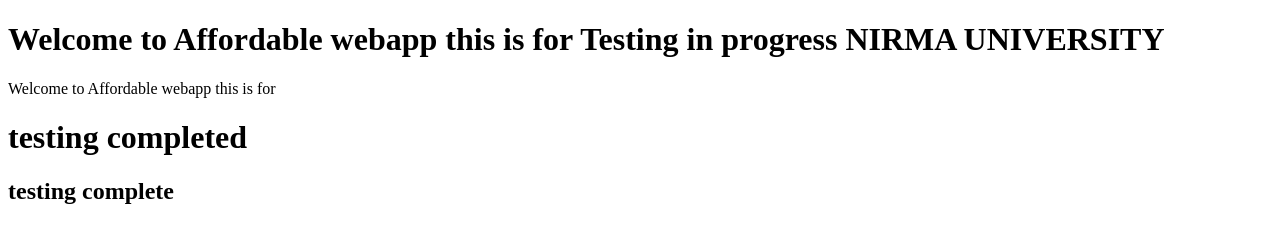
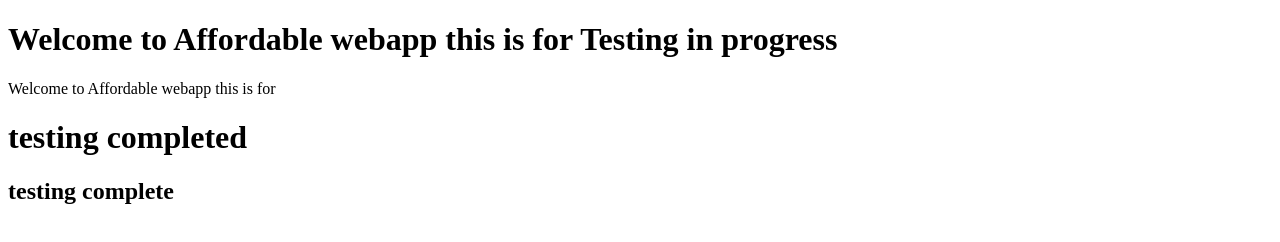
Before and after one commit to vineeshkn/nirmatest, a plain HTML site: page index.html in a window 1280 px wide. Drawn offline with Linux system fonts and the light colour scheme.

Commit message:
Update index.html

```diff
--- a/index.html
+++ b/index.html
@@ -4,7 +4,7 @@
         <title>Example affordable web this is for Nirma</title>
     </head>
     <body>
-        <h1>Welcome to Affordable webapp this is for Testing in progress NIRMA UNIVERSITY</h1>
+        <h1>Welcome to Affordable webapp this is for Testing in progress </h1>
         <p>Welcome to Affordable  webapp this is for </p>
         <h1>testing completed </h1>
 	<h2> testing complete </h2>
```
